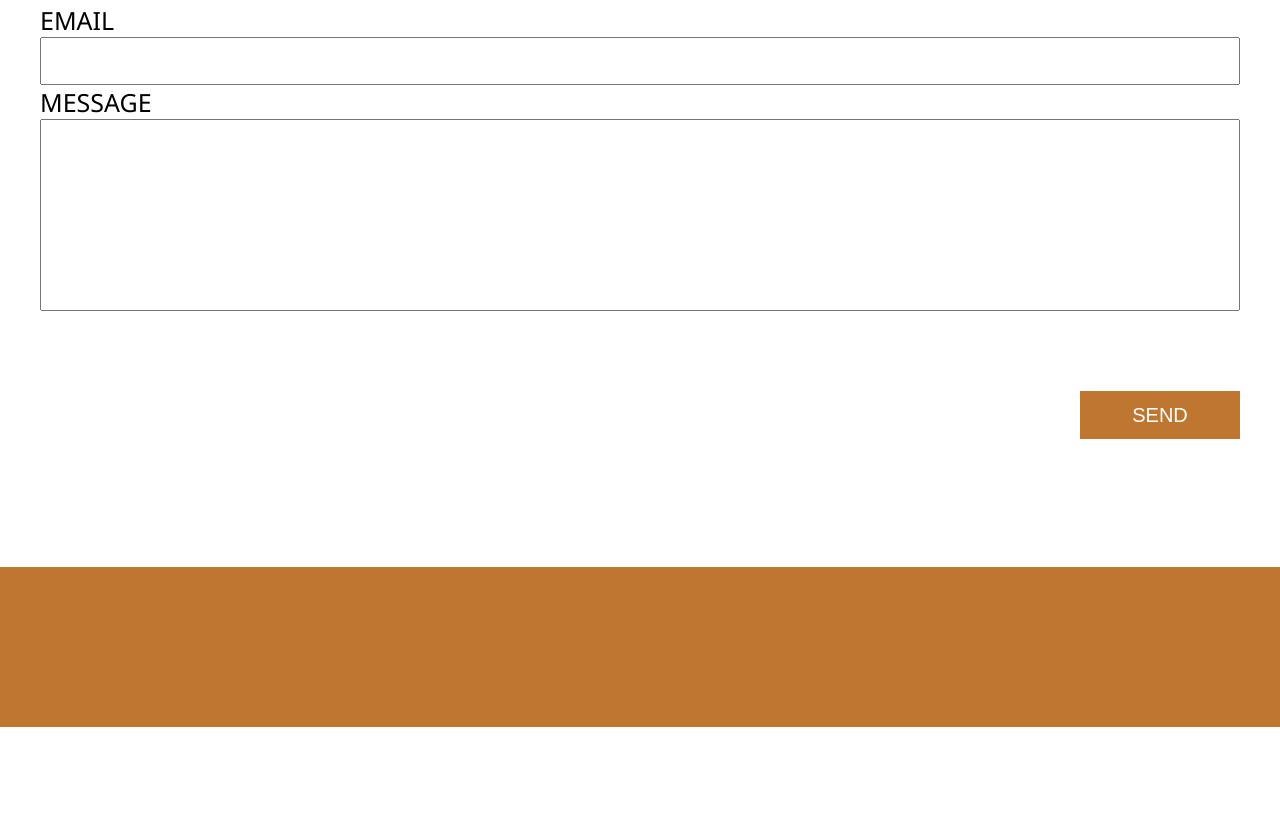
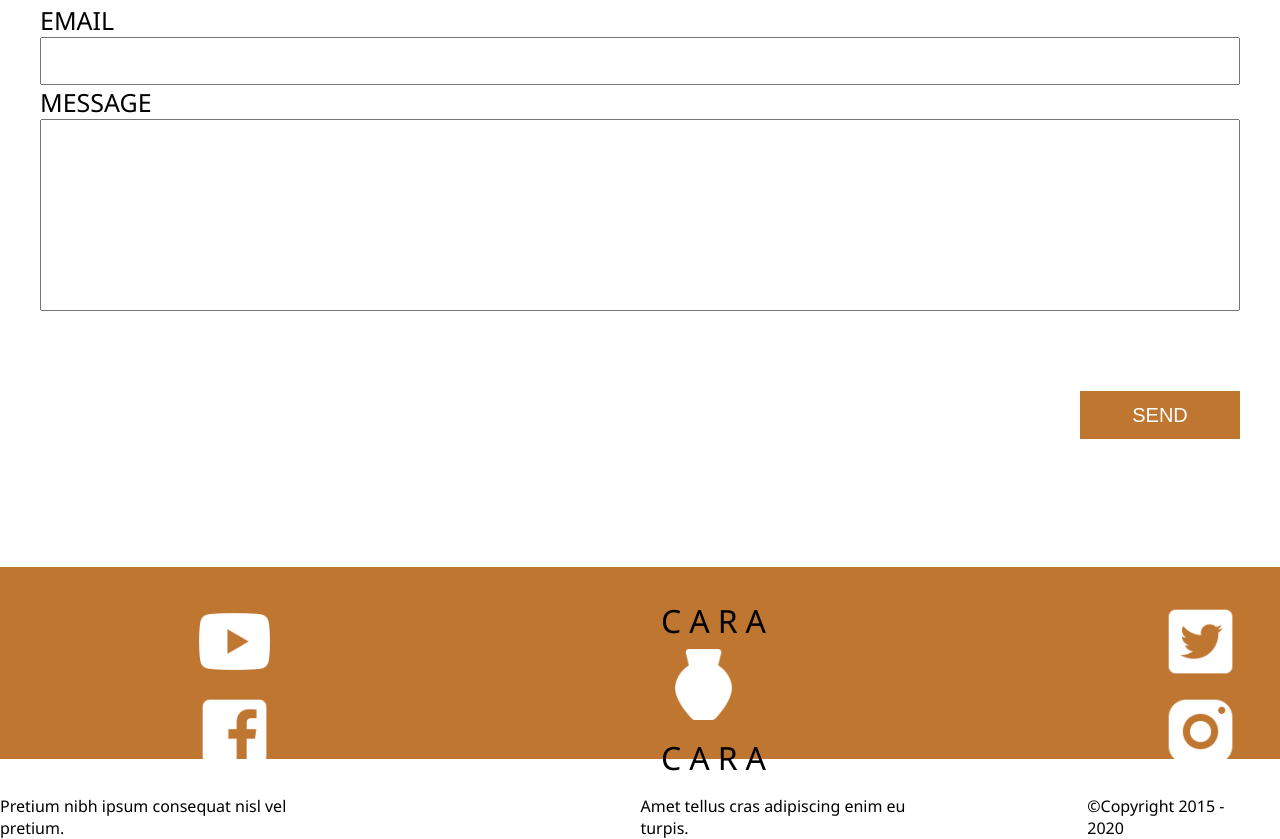
Before and after one commit to JBischoff28/eCommerce-Website, a plain HTML site: page index.html in a window 1280 px wide. Shown: the part 4752-5591 px from the top of the page. Before the commit the page ends 5479 px from the top, so only its background shows below. Drawn offline with Linux system fonts and the light colour scheme.

Commit message:
Finished Footer Of Website. Finished Project.

```diff
--- a/index.html
+++ b/index.html
@@ -302,11 +302,26 @@
     </main>
     <footer>
         <ul>
-            <li></li>
-            <li></li>
-            <li></li>
-            <li></li>
-            <li></li>
+            <div class="footer-content">
+                <li>
+                    <div class="social-med-g1">
+                        <a href=""><img src="./assets/icons8-youtube-96.png"></a>
+                        <a href=""><img src="./assets/icons8-facebook-96 (1).png"></a>
+                    </div>
+                </li>
+                <li class="footer-logo"><label>CARA<img src="./assets/icons8-pottery-96 (1).png">CARA</label></li>
+                <li>
+                    <div class="social-med-g2">
+                        <a href=""><img src="./assets/icons8-twitter-96.png"></a>
+                        <a href=""><img src="./assets/icons8-instagram-96.png"></a>
+                    </div>
+                </li>
+            </div>
+        </ul>
+        <ul class="fine-print">
+            <li class="tyu"><p>Pretium nibh ipsum consequat nisl vel pretium.</p></li>
+            <li class="uyt"><p>Amet tellus cras adipiscing enim eu turpis. </p></li>
+            <li class="copyright"><p>©Copyright 2015 - 2020</p></li>
         </ul>
     </footer>
 </body>
--- a/styles.css
+++ b/styles.css
@@ -254,6 +254,58 @@ main .contact_section .contact-content ul button {
 
 footer {
     width: 100% auto;
-    height: 10rem;
+    height: 12rem;
     background-color: #BF7631;
 }
+
+footer ul .footer-content {
+    display: flex;
+    justify-content: space-between;
+}
+
+footer ul .footer-content li {
+    display: inline;
+    margin-top: 2rem;
+    margin-left: 12rem;
+    margin-right: 12rem;
+}
+
+footer ul .footer-content .footer-logo {
+    display: flex;
+}
+
+footer ul .footer-content li label {
+    font-size: 2rem;
+    height: 1rem;
+    letter-spacing: 8px;
+    font-weight: 500;
+}
+
+footer ul .footer-content li label img {
+    width: 85px;
+}
+
+footer ul .footer-content li img {
+    width: 85px;
+}
+
+footer .fine-print {
+    display: inline-flex;
+    float: right;
+}
+
+footer .fine-print {
+    margin-top: 1rem;
+}
+
+footer .fine-print .tyu {
+    margin-right: 20rem;
+}
+
+footer .fine-print .uyt {
+    margin-right: 10rem;
+}
+
+footer .fine-print .copyright {
+    margin-right: 2rem;
+}
```
